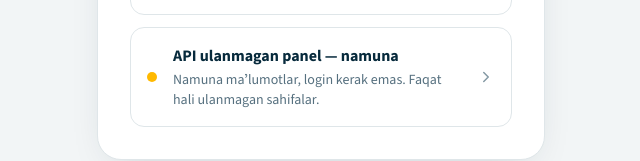
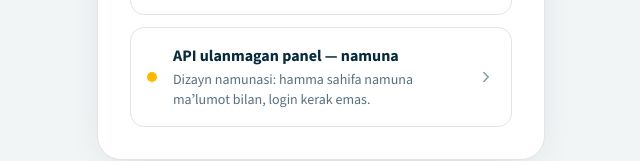
Before and after one commit to shokhaSheesh/birzum-admin, a React (Vite) app: page /login in a window 1280 px wide. Shown: the part 468-629 px from the top of the page, without its empty margins (319-959 px from the left). Built offline with nearby package versions, Linux system fonts and the light colour scheme.

Commit message:
Sign-in: the sample panel is the designer's whole prototype on sample data, not only the pages the API lacks

```diff
--- a/src/shared/i18n/dictionaries.ts
+++ b/src/shared/i18n/dictionaries.ts
@@ -970,7 +970,7 @@ const uz = {
   'login.panel.api': 'API ulangan panel',
   'login.panel.apiText': 'Staging backend, haqiqiy login va parol bilan.',
   'login.panel.demo': 'API ulanmagan panel — namuna',
-  'login.panel.demoText': 'Namuna maʼlumotlar, login kerak emas. Faqat hali ulanmagan sahifalar.',
+  'login.panel.demoText': 'Dizayn namunasi: hamma sahifa namuna maʼlumot bilan, login kerak emas.',
   'forgot.link': 'Parolni unutdingizmi?',
   'forgot.back': 'Kirish sahifasiga qaytish',
   'forgot.email.title': 'Parolni tiklash',
@@ -3142,7 +3142,7 @@ const ru: Record<TranslationKey, string> = {
   'login.panel.api': 'Панель с API',
   'login.panel.apiText': 'Staging-бэкенд, настоящие логин и пароль.',
   'login.panel.demo': 'Панель без API — образец',
-  'login.panel.demoText': 'Примеры данных, без входа. Только страницы, ещё не подключённые к API.',
+  'login.panel.demoText': 'Дизайн-образец: все страницы на примерах данных, без входа.',
   'forgot.link': 'Забыли пароль?',
   'forgot.back': 'Вернуться ко входу',
   'forgot.email.title': 'Восстановление пароля',
```
